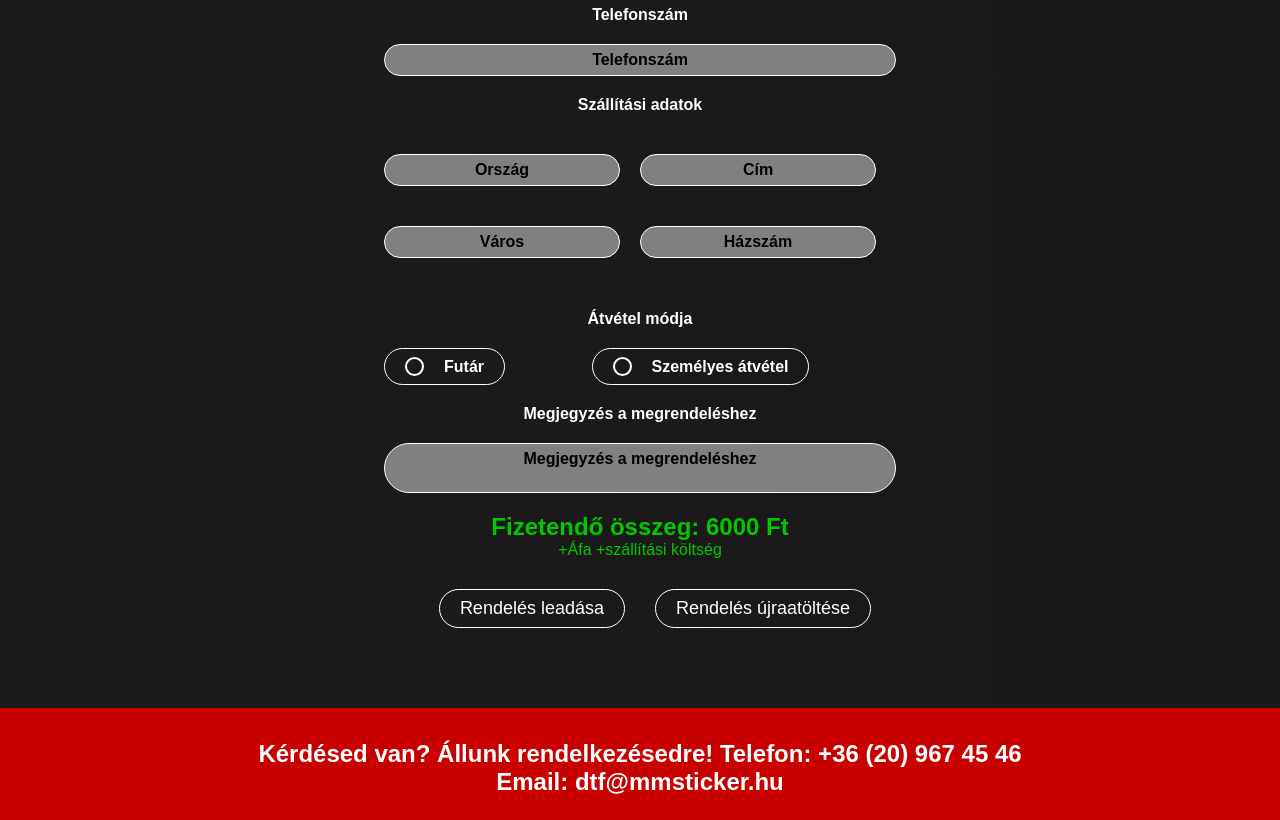
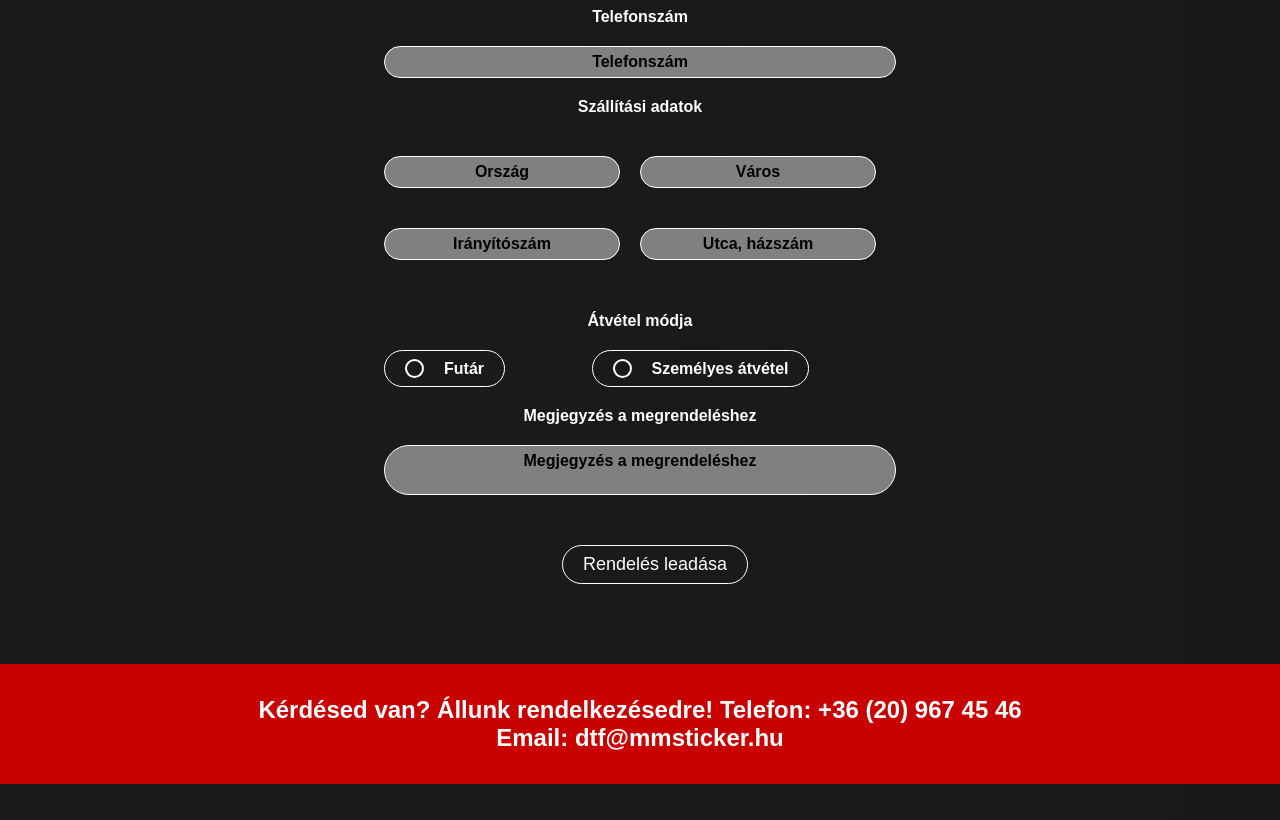
Before and after one commit to mulex00/DTFPrint, a React (Create React App) app in the folder client/: page /#/ in a window 1280 px wide. Shown: the part 3480-4300 px from the top of the page. Built offline with nearby package versions, Linux system fonts and the light colour scheme.

Commit message:
4th commit

```diff
--- a/client/src/components/FormSection.css
+++ b/client/src/components/FormSection.css
@@ -24,13 +24,14 @@
     color: var(--body_color);
     margin-bottom: 32px;
 }
-.price_h2{
-    color: rgb(0, 200, 0);
-    margin-bottom: 32px;
-}
-.final_price{
+.final_price_h2{
     color: rgb(0, 200, 0);
 }
+.final_price_p{
+    color: rgb(0, 200, 0);
+    padding-bottom: 16px;
+}
+
 .form-container input, .form-container select, .form-container textarea{
     width: 100%;
     padding: 6px 10px;
--- a/client/src/components/FormSection.js
+++ b/client/src/components/FormSection.js
@@ -1,40 +1,41 @@
-import React, {useRef, useState} from "react"
-import './FormSection.css'
-import axios from "axios"
+import React, { useRef, useState } from "react";
+import "./FormSection.css";
+import axios from "axios";
 
 //Űrlap
 let dtfLengthArray = [];
 let priceArray = [];
 const FormSection = () => {
-    const [dtfImage, setDtfImage] = useState('')
-    const [dtfImageFile, setDtfImageFile] = useState([])
+  const [dtfImage, setDtfImage] = useState("");
+  const [dtfImageFile, setDtfImageFile] = useState([]);
   let dtfImageArray = [];
   const [dtfLength, setDtfLength] = useState([]);
-    const [name, setName] = useState('');
+  const [name, setName] = useState("");
   const [company, setCompany] = useState(false);
-    const [companyName, setCompanyName] = useState('');
-    const [taxNumber, setTaxNumber] = useState('');
-    const [email, setEmail] = useState('');
-    const [telNum, setTelNum] = useState('');
+  const [companyName, setCompanyName] = useState("");
+  const [taxNumber, setTaxNumber] = useState("");
+  const [email, setEmail] = useState("");
+  const [telNum, setTelNum] = useState("");
   const [dtfPrice, setDtfPrice] = useState(6000);
   const [Price, setPrice] = useState(6000);
 
-    const [country, setCountry] = useState('');
-    const [city, setCity] = useState('');
-    const [address, setAddress] = useState('');
-    const [apartment, setApartment] = useState('');
-    const [shipping, setShipping] = useState('');
-    const [message, setMessage] = useState('');
-    const [buttonText, setButtonText] = useState("Rendelés leadása")
+  const [country, setCountry] = useState("");
+  const [city, setCity] = useState("");
+  const [address, setAddress] = useState("");
+  const [zip, setZip] = useState("");
+  const [shipping, setShipping] = useState("");
+  const [message, setMessage] = useState("");
+  const [buttonText, setButtonText] = useState("Rendelés leadása");
   const [progress, setProgress] = useState(0);
 
   const inputRef = useRef(null);
   const form = useRef();
 
+  /*
   const T_100_W_Price = 3000;
   const T_50_W_Price = 2500;
   const A3_100_W_Price = 2000;
-    const A3_50_W_Price = 1500;
+  const A3_50_W_Price = 1500;*/
 
   // Progress
   const handleProgress = (event) => {
@@ -49,49 +50,62 @@ const handleProgress = (event) => {
     e.preventDefault();
     const currentDate = new Date();
     const year = currentDate.getFullYear();
-  const month = (currentDate.getMonth() + 1).toString().padStart(2, '0');
-  const day = currentDate.getDate().toString().padStart(2, '0');
-  const hours = currentDate.getHours().toString().padStart(2, '0');
-  const minutes = currentDate.getMinutes().toString().padStart(2, '0');
-  const seconds = currentDate.getSeconds().toString().padStart(2, '0');
+    const month = (currentDate.getMonth() + 1).toString().padStart(2, "0");
+    const day = currentDate
+      .getDate()
+      .toString()
+      .padStart(2, "0");
+    const hours = currentDate
+      .getHours()
+      .toString()
+      .padStart(2, "0");
+    const minutes = currentDate
+      .getMinutes()
+      .toString()
+      .padStart(2, "0");
+    const seconds = currentDate
+      .getSeconds()
+      .toString()
+      .padStart(2, "0");
 
     const formattedTime = `${year}${month}${day}${hours}${minutes}${seconds}`;
 
     if (dtfImage && dtfLength && name && email && dtfImageFile) {
       let formData = new FormData();
-      for (const image of dtfImageFile){
-      formData.append('Image', image);
+      for (const image of dtfImageFile) {
+        formData.append("Image", image);
       }
-      formData.append('name', name);
-      formData.append('date', formattedTime);
-      formData.append('company', company);
-      formData.append('companyName', companyName);
-      formData.append('taxNumber', taxNumber);
-      formData.append('email', email);
-      formData.append('telNum', telNum);
-      formData.append('length', dtfLength);
-      formData.append('price', Price);
+      formData.append("name", name);
+      formData.append("date", formattedTime);
+      formData.append("company", company);
+      formData.append("companyName", companyName);
+      formData.append("taxNumber", taxNumber);
+      formData.append("email", email);
+      formData.append("telNum", telNum);
+      formData.append("length", dtfLength);
+      //formData.append("price", Price);
 
-      formData.append('country', country);
-      formData.append('city', city);
-      formData.append('address', address);
-      formData.append('apartment', apartment);
-      formData.append('shipping', shipping);
-      formData.append('message', message);
+      formData.append("country", country);
+      formData.append("city", city);
+      formData.append("address", address);
+      formData.append("zip", zip);
+      formData.append("shipping", shipping);
+      formData.append("message", message);
 
       setButtonText("Küldés folyamatban...");
 
       try {
         const response = await axios.post(
-          'https://dtf-print.onrender.com/send_email' /*'https://mmstore.hu/alexserver'*/ /*'http://localhost:5000/send_email'*/,
+          "https://dtf-print.onrender.com/send_email" /*'https://mmstore.hu/alexserver'*/ /*'http://localhost:5000/send_email'*/,
           formData,
           {
             onUploadProgress: (progressEvent) => {
-                const progress = (progressEvent.loaded / progressEvent.total) * 100;
+              const progress =
+                (progressEvent.loaded / progressEvent.total) * 100;
               setProgress(progress);
             }, // Progress callback
             headers: {
-              'Content-Type': 'multipart/form-data',
+              "Content-Type": "multipart/form-data",
             },
           }
         );
@@ -115,7 +129,7 @@ const handleProgress = (event) => {
   const handleImageChange = (event) => {
     /*console.log(event.target.files);
         console.log(event.target.files.length);*/
-        if (event.target.files.length <= 10){
+    if (event.target.files.length <= 10) {
       const selectedFiles = Array.from(event.target.files);
       const updatedImages = [...selectedFiles];
       setDtfImageFile(selectedFiles);
@@ -123,16 +137,14 @@ const handleProgress = (event) => {
       setDtfImage(event.target.files[0]);
       dtfLengthArray = [];
       priceArray = [];
-        setPrice(0)
+      setPrice(0);
       setDtfLength([]);
       /*console.log(dtfImageArray[0]);
         console.log(dtfImageArray.length);
         console.log(dtfImage);*/
-      }
-      else
-      {
-        alert("Maximum 10 fájl tölthető fel!")
-        event.target.value=null;
+    } else {
+      alert("Maximum 10 fájl tölthető fel!");
+      event.target.value = null;
       return;
     }
   };
@@ -141,31 +153,38 @@ const handleProgress = (event) => {
     dtfLengthArray[id] = event.target.value;
     //console.log(`${id}. elem`);
     setDtfLength(dtfLengthArray);
-      //console.log(`hossztömb: ${dtfLengthArray}`);
+    /*console.log(`hossztömb: ${dtfLengthArray}`);
+      console.log(`hossztömb2: ${dtfLength}`)*/
     priceArray[id] = 0;
-      for (let i = 0; i<= dtfLength.length-1; i++){
-        priceArray[i] = dtfPrice*dtfLength[i];
+    for (let i = 0; i <= dtfLengthArray.length - 1; i++) {
+      priceArray[i] = dtfPrice * dtfLengthArray[i];
       currentPrice = currentPrice + priceArray[i];
-        /*console.log(`${id}.kép ára: ${priceArray[i]}`);
+      /* console.log(`${id}.kép ára: ${priceArray[i]}`);
         console.log(`${id}.current price: ${currentPrice}`);*/
-      };
+    }
     /*console.log(`Ártömb: ${priceArray}`);
       console.log(`Végső hossztömb: ${dtfLength}`);
       console.log(`Végső current price: ${currentPrice}`);*/
     setPrice(currentPrice);
-    }
+  };
 
-    return(
+  return (
     <div className="form-container">
       <div className="form-elements">
         <h1>Rendelés leadása!</h1>
         <form action="#" ref={form} onSubmit={handleSubmit}>
-        <label>Kérem a mintát legalább 300 dpi felbontásban átlátszó háttérrel .png formátumban töltse fel!
-A legkissebb rendelhető mennyiség 1m. Nagyobb mennyiség vagy rendszeres rendelések esetén egyedi viszonteladói kedvezmény!
-Ha nagyobb méretű, esetleg más formátumú anyagot szeretne feltölteni, esetleg  a minta feltöltése vagy elküldése sikertelen,
-akkor kérem keressen meg minket elérhetőségeink egyikén!</label>
+          <label>
+            Kérem a mintát legalább 300 dpi felbontásban átlátszó háttérrel .png
+            formátumban töltse fel! A legkissebb rendelhető mennyiség 1m.
+            Nagyobb mennyiség vagy rendszeres rendelések esetén egyedi
+            viszonteladói kedvezmény! Ha nagyobb méretű, esetleg más formátumú
+            anyagot szeretne feltölteni, esetleg a minta feltöltése vagy
+            elküldése sikertelen, akkor kérem keressen meg minket
+            elérhetőségeink egyikén!
+          </label>
           <label>Minta feltöltése (Maximum 10 fájl):</label>
-            <input className="form-fileupload"
+          <input
+            className="form-fileupload"
             type="file"
             accept="image/*"
             ref={inputRef}
@@ -174,15 +193,25 @@ akkor kérem keressen meg minket elérhetőségeink egyikén!</label>
             required
             name="dtfImage"
           ></input>
-            {<div className='tshirt-color'>
+          <h2 className="final_price_h2">6000 Ft / méter</h2>
+          <p className="final_price_p">+Áfa +szállítási költség</p>
+          {
+            <div className="dtf-image">
               {(() => {
                 let images = [];
-        if (dtfImageFile){
-        for (let i = 0; i<= dtfImageFile.length-1; i++){
-          images.push(<section>
-            <img src={URL.createObjectURL(dtfImageFile[i])}  style={{maxWidth: "100px", maxHeight: "100px"}} alt="dtfImage" />
+                if (dtfImageFile) {
+                  for (let i = 0; i <= dtfImageFile.length - 1; i++) {
+                    images.push(
+                      <section>
+                        <img
+                          src={URL.createObjectURL(dtfImageFile[i])}
+                          style={{ maxWidth: "100px", maxHeight: "100px" }}
+                          alt="dtfImage"
+                          loading="lazy"
+                        />
                         <label>Tekercs hossza (m)</label>
-            <input type="number"
+                        <input
+                          type="number"
                           name="dtfLength"
                           onWheel={(e) => e.target.blur()}
                           min="1"
@@ -190,17 +219,18 @@ akkor kérem keressen meg minket elérhetőségeink egyikén!</label>
                           oninput="validity.valid||(value='');"
                           step="1"
                           required
-            id = {i}
-            onChange={(e)=>CalculateLength(e, e.target.id)}
+                          id={i}
+                          onChange={(e) => CalculateLength(e, e.target.id)}
                         />
                       </section>
                     );
-        }}
+                  }
+                }
                 return images;
               })()}
-    </div>}
+            </div>
+          }
           {/*dtfImage ? <img src={URL.createObjectURL(dtfImageFile[0])} style={{maxWidth: 100}} alt="dtfImage" /> : <label>Nincs minta feltöltve</label> */}
-            <h2 className="price_h2">6000 Ft / méter</h2>
           {/*<select
                 className ="select_options"
                 value={dtfType}
@@ -234,14 +264,14 @@ akkor kérem keressen meg minket elérhetőségeink egyikén!</label>
             placeholder="Megrendelő neve"
             required
             value={name}
-            onChange={(e)=>setName(e.target.value)}
+            onChange={(e) => setName(e.target.value)}
           />
           <div className="form-company-container">
             <label>
               <input
                 type="checkbox"
                 value={company}
-            onChange={(e)=>setCompany(!company)}
+                onChange={(e) => setCompany(!company)}
               />
               Céges vásárlás ?
             </label>
@@ -255,7 +285,7 @@ akkor kérem keressen meg minket elérhetőségeink egyikén!</label>
                 placeholder="Cég neve"
                 required
                 value={companyName}
-              onChange={(e)=>setCompanyName(e.target.value)}
+                onChange={(e) => setCompanyName(e.target.value)}
               />
               <label>Adószám</label>
               <input
@@ -264,10 +294,10 @@ akkor kérem keressen meg minket elérhetőségeink egyikén!</label>
                 placeholder="Adószám"
                 required
                 value={taxNumber}
-              onChange={(e)=>setTaxNumber(e.target.value)}
+                onChange={(e) => setTaxNumber(e.target.value)}
               />
             </div>
-              ): (
+          ) : (
             <div></div>
           )}
           <label>Email cím megadása</label>
@@ -277,7 +307,7 @@ akkor kérem keressen meg minket elérhetőségeink egyikén!</label>
             placeholder="Email cím"
             required
             value={email}
-            onChange={(e)=>setEmail(e.target.value)}
+            onChange={(e) => setEmail(e.target.value)}
           />
           <label>Telefonszám</label>
           <input
@@ -286,7 +316,7 @@ akkor kérem keressen meg minket elérhetőségeink egyikén!</label>
             placeholder="Telefonszám"
             required
             value={telNum}
-            onChange={(e)=>setTelNum(e.target.value)}
+            onChange={(e) => setTelNum(e.target.value)}
           />
           <label>Szállítási adatok</label>
           <div className="form-address-container">
@@ -298,8 +328,19 @@ akkor kérem keressen meg minket elérhetőségeink egyikén!</label>
                 autoComplete="country"
                 required
                 value={country}
-            onChange={(e)=>setCountry(e.target.value)}
+                onChange={(e) => setCountry(e.target.value)}
               />
+              <input
+                name="zip"
+                type="zip"
+                placeholder="Irányítószám"
+                autoComplete="zip"
+                required
+                value={zip}
+                onChange={(e) => setZip(e.target.value)}
+              />
+            </div>
+            <div className="form-address-items">
             <input
                 name="city"
                 type="text"
@@ -307,77 +348,76 @@ akkor kérem keressen meg minket elérhetőségeink egyikén!</label>
                 autoComplete="address-level2"
                 required
                 value={city}
-            onChange={(e)=>setCity(e.target.value)}
+                onChange={(e) => setCity(e.target.value)}
               />
-            </div>
-            <div className="form-address-items">
               <input
                 name="address"
                 type="text"
-            placeholder="Cím"
+                placeholder="Utca, házszám"
                 autoComplete="address-line1"
                 required
                 value={address}
-            onChange={(e)=>setAddress(e.target.value)}
-            />
-            <input
-            name="apartment"
-            type="text"
-            placeholder="Házszám"
-            autoComplete="address-line2"
-            required
-            value={apartment}
-            onChange={(e)=>setApartment(e.target.value)}
+                onChange={(e) => setAddress(e.target.value)}
               />
             </div>
           </div>
           <label>Átvétel módja</label>
           <div className="form-shipping-container">
             <div className="form-shipping-option">
-            <label><input
+              <label>
+                <input
                   name="radio"
                   type="radio"
                   required
                   value="Futár"
-            onChange={(e)=>setShipping(e.target.value)}
+                  onChange={(e) => setShipping(e.target.value)}
                 />
-            Futár</label>
+                Futár
+              </label>
             </div>
             <div className="form-shipping-option">
-            <label><input
+              <label>
+                <input
                   name="radio"
                   type="radio"
                   required
                   value="Személyes átvétel"
-            onChange={(e)=>setShipping(e.target.value)}
+                  onChange={(e) => setShipping(e.target.value)}
                 />
-            Személyes átvétel</label>
+                Személyes átvétel
+              </label>
             </div>
           </div>
           <label>Megjegyzés a megrendeléshez</label>
           <textarea
-            className ="form-message"
+            className="form-message"
             name="message"
             placeholder="Megjegyzés a megrendeléshez"
             value={message}
-            onChange={(e)=>setMessage(e.target.value)}
+            onChange={(e) => setMessage(e.target.value)}
           />
-            <h2 className="final_price">Fizetendő összeg: {Price} Ft</h2>
-            <p className="final_price">+Áfa +szállítási költség</p>
-            <div className='form-btns'>
-            <button type="submit" className="form-btns-submit">{buttonText}</button>
-            <button type="reset" className="form-btns-reset">Rendelés újraatöltése</button>
+          {/*<h2 className="final_price">Fizetendő összeg: {Price} Ft</h2>
+          <p className="final_price">+Áfa +szállítási költség</p>*/}
+          <div className="form-btns">
+            <button type="submit" className="form-btns-submit">
+              {buttonText}
+            </button>
           </div>
           <div className="progress-container">
             <div
               className="progress-bar"
-            style={{borderRadius:"10px", backgroundColor:"rgb(0, 200, 0)", height:"20px", width: `${progress}%` }}
+              style={{
+                borderRadius: "10px",
+                backgroundColor: "rgb(0, 200, 0)",
+                height: "20px",
+                width: `${progress}%`,
+              }}
             ></div>
           </div>
         </form>
       </div>
     </div>
   );
-}
+};
 
 export default FormSection;
```
Also changed, not shown: 1 other file (tests, documents, lock files or other folders). Lines whose indentation alone changed are shown as unchanged.
